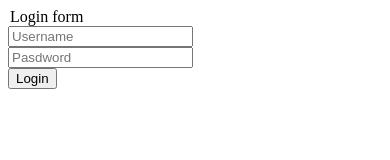
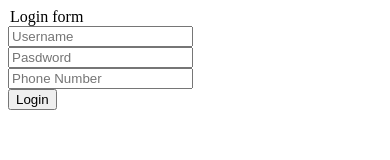
Before and after one commit to Danemiok/teach-git-8-7-25, a plain HTML site: page index.html in a window 390 px wide. Drawn offline with Linux system fonts and the light colour scheme.

Commit message:
fix: phone number

```diff
--- a/index.html
+++ b/index.html
@@ -14,6 +14,9 @@
         <input type="password" placeholder="Pasdword">
     </div>
     <div>
+        <input type="text" placeholder="Phone Number">
+    </div>
+    <div>
         <button>Login</button>
     </div>
 </body>
```
